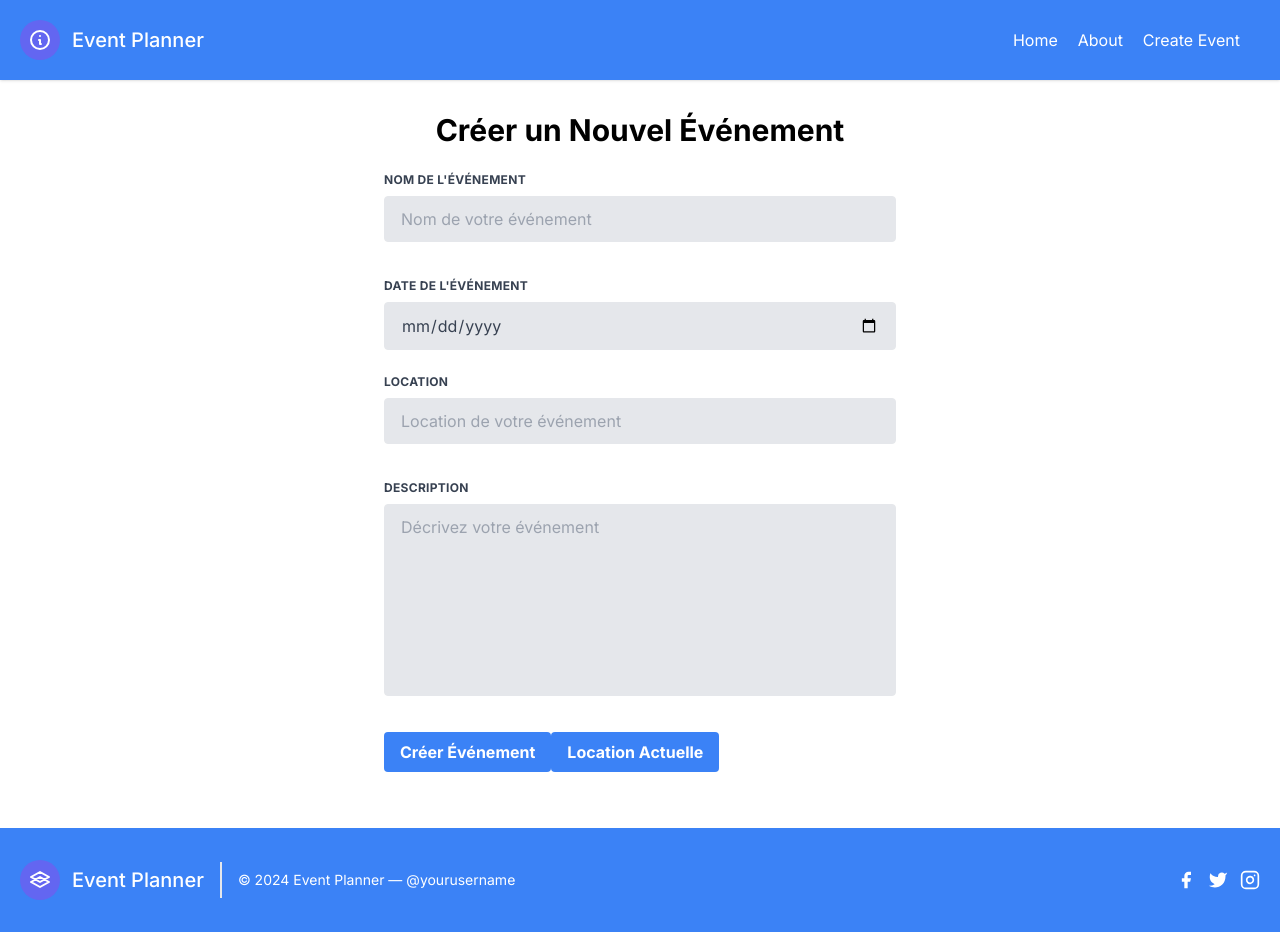
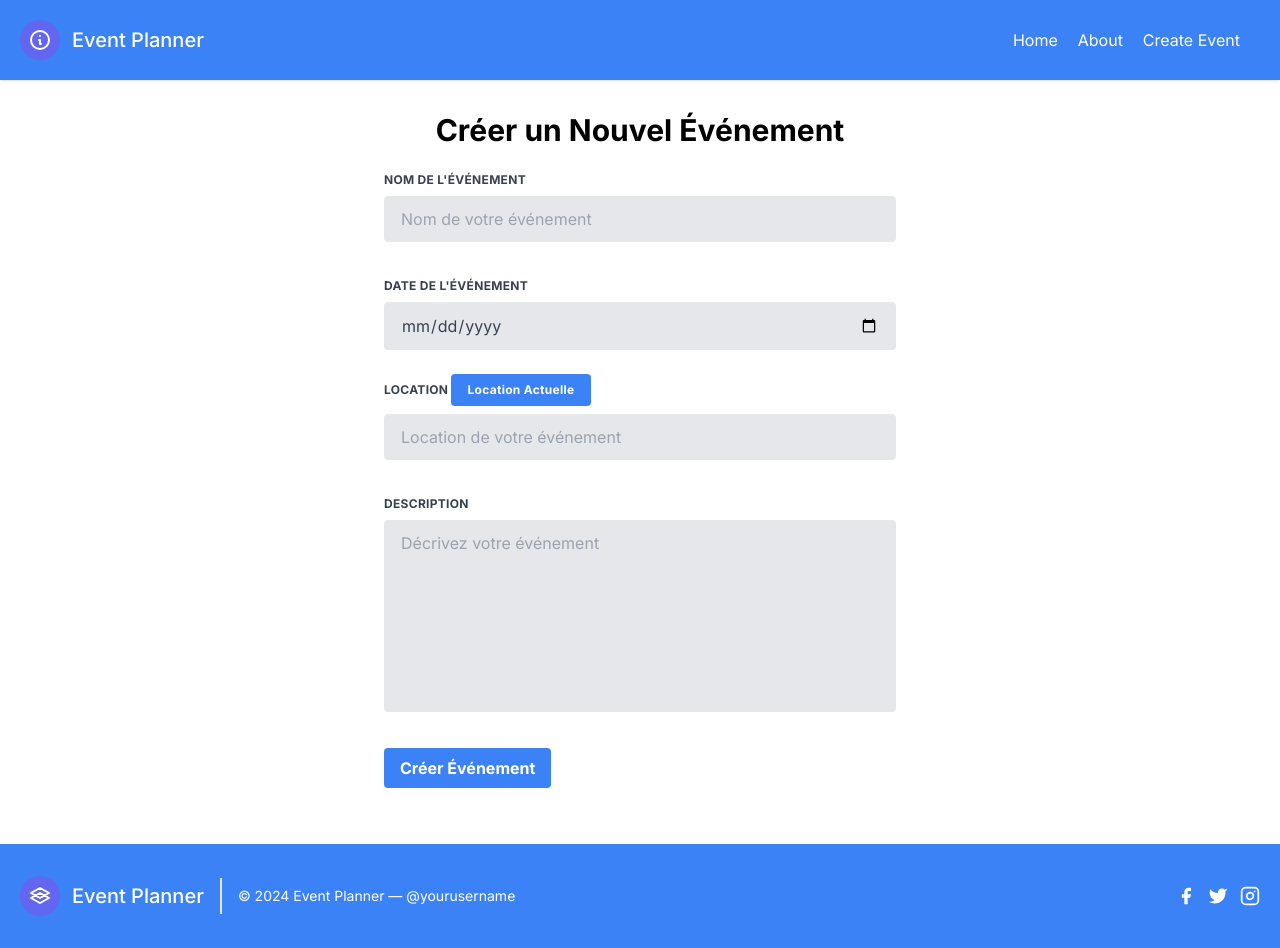
Before and after one commit to NPBouchard/my-planner-app-glo-3202-deploy, a Next.js app: page /pages/events/create in a window 1280 px wide. Built offline with nearby package versions, Linux system fonts and the light colour scheme.

Commit message:
try with actual location

```diff
--- a/app/pages/events/create/page.tsx
+++ b/app/pages/events/create/page.tsx
@@ -1,6 +1,7 @@
 "use client"
 import React, { useState, ChangeEvent, FormEvent } from 'react';
 import Format from '@/app/components/Format';
+import Cookies from 'js-cookie';
 
 interface Event {
   name: string;
@@ -61,6 +62,15 @@ const CreateEventPage: React.FC = () => {
 
   }
 
+  const UseActualLocation = () => {
+    const localisation = Cookies.get("location") || '';
+
+    setEvent(prevEvent => ({
+      ...prevEvent,
+      location: localisation,
+    }));
+  }
+
   return (
     <Format>
       <div className="max-w-4xl mx-auto px-4 py-8">
@@ -85,7 +95,9 @@ const CreateEventPage: React.FC = () => {
           <div className="flex flex-wrap -mx-3 mb-6">
             <div className="w-full px-3">
               <label className="block uppercase tracking-wide text-gray-700 text-xs font-bold mb-2" htmlFor="location">
-                Location
+                Location <button className="bg-blue-500 hover:bg-blue-700 text-white font-bold py-2 px-4 rounded" onClick={UseActualLocation}>
+                Location Actuelle
+              </button>
               </label>
               <input className="appearance-none block w-full bg-gray-200 text-gray-700 border rounded py-3 px-4 mb-3 leading-tight focus:outline-none focus:bg-white" id="location" type="text" placeholder="Location de votre événement" name="location" value={event.location} onChange={handleChange} />
             </div>
@@ -103,9 +115,7 @@ const CreateEventPage: React.FC = () => {
               <button className="bg-blue-500 hover:bg-blue-700 text-white font-bold py-2 px-4 rounded" type="submit">
                 Créer Événement
               </button>
-              <button className="bg-blue-500 hover:bg-blue-700 text-white font-bold py-2 px-4 rounded">
-                Location Actuelle
-              </button>
+
             </div>
           </div>
         </form>
```
